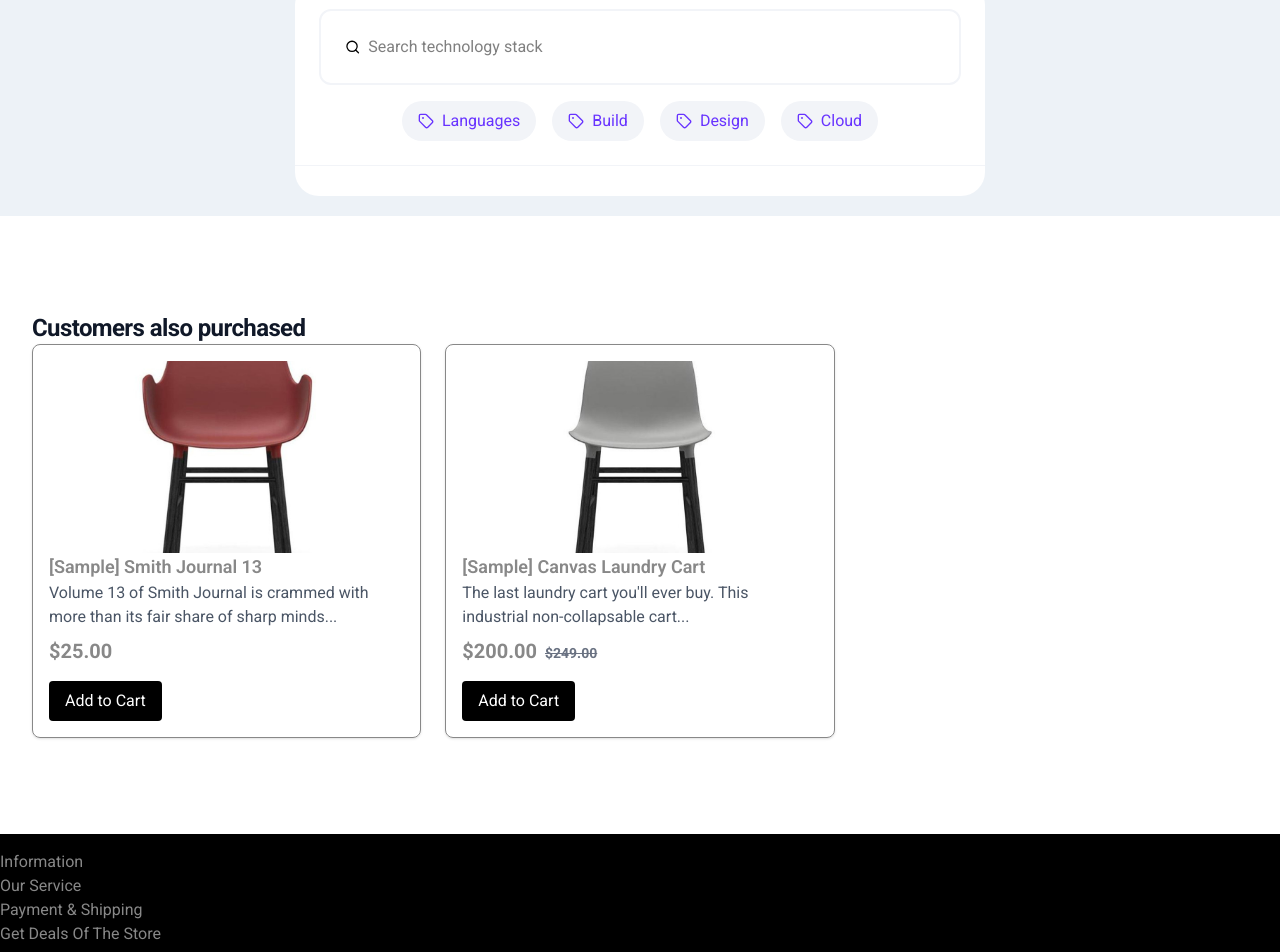
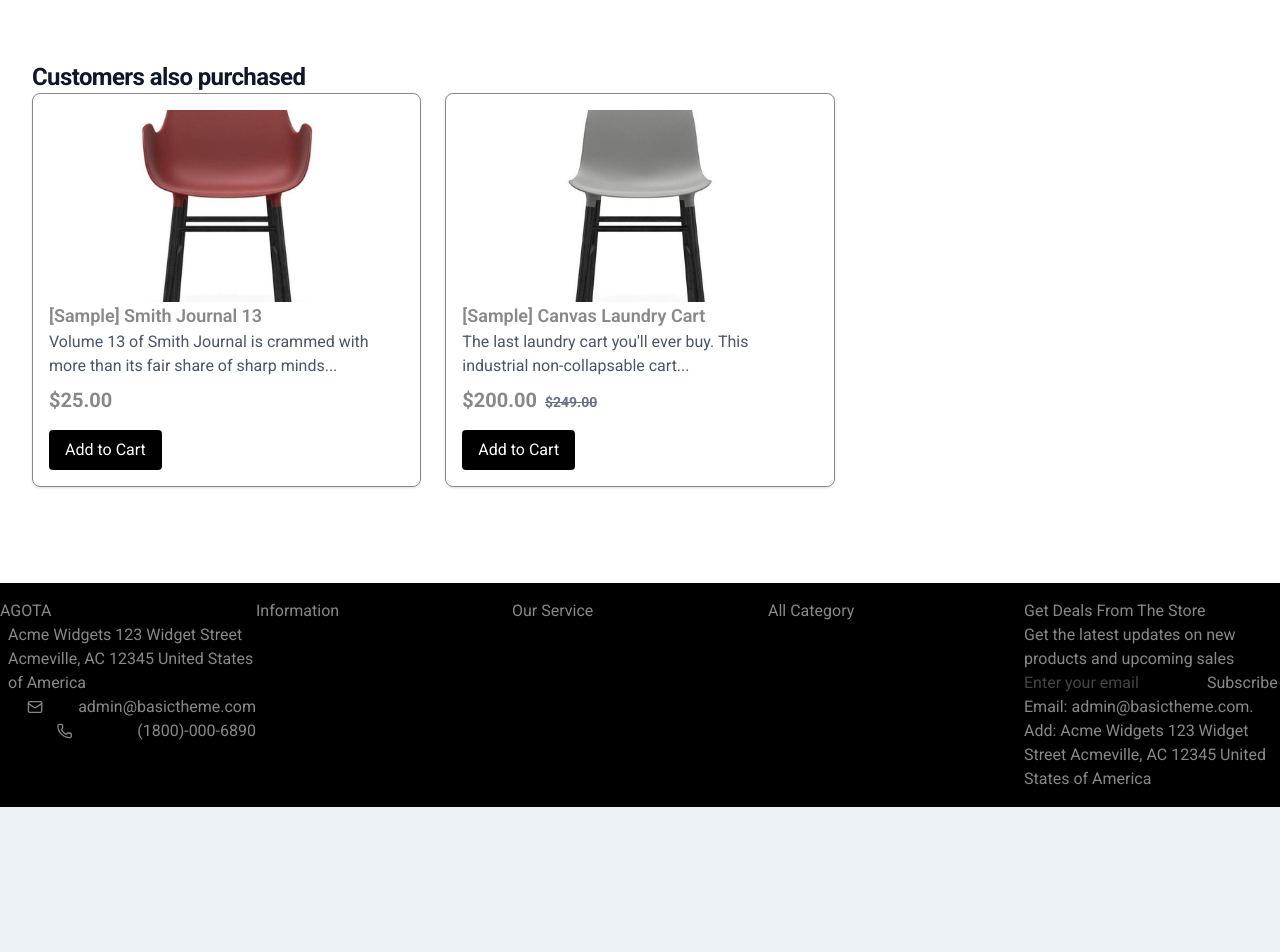
Before and after one commit to mrtuvn/shop-furniture, a React (Vite) app: page / in a window 1280 px wide. Shown: the part 814-1766 px from the top of the page. After the commit the page ends 1621 px from the top, so only its background shows below. Built offline with nearby package versions, Linux system fonts and the light colour scheme; no server answers.

Commit message:
Add variables

```diff
--- a/src/components/layout/footer.tsx
+++ b/src/components/layout/footer.tsx
@@ -1,14 +1,46 @@
-import React from "react";
+import { Mail, MapPin, Phone } from "lucide-react";
 
 const Footer = () => {
   return (
     <footer className="footer bg-black" role="contentinfo">
       <div className="footer__top container mx-auto py-4">
-        <div className="grid">
+        <div className="grid md:grid-cols-5 gr">
+          <div className="grid__item">
+            AGOTA
+            <div>
+              <address>
+                <p className="flex grow items-center gap-2">
+                  <MapPin className="w-4 h-4 flex-1 " />
+                  {import.meta.env.VITE_SHOP_ADDRESS}
+                </p>
+              </address>
+              <address>
+                <p className="flex items-center gap-2">
+                  <Mail className="w-4 h-4 flex-1 " />
+                  {import.meta.env.VITE_SHOP_EMAIL}
+                </p>
+              </address>
+              <address>
+                <p className="flex items-center gap-2">
+                  <Phone className="w-4 h-4 flex-1 " />
+                  {import.meta.env.VITE_SHOP_PHONE}
+                </p>
+              </address>
+            </div>
+          </div>
           <div className="grid__item">Information</div>
           <div className="grid__item">Our Service</div>
-          <div className="grid__item">Payment & Shipping</div>
-          <div className="grid__item">Get Deals Of The Store</div>
+          <div className="grid__item">All Category</div>
+          <div className="grid__item">
+            Get Deals From The Store
+            <p>Get the latest updates on new products and upcoming sales</p>
+            <form className="subscribe-form">
+              <input type="email" placeholder="Enter your email" />
+              <button type="submit">Subscribe</button>
+            </form>
+            <p>Email: admin@basictheme.com.</p>
+            <p>Add: {import.meta.env.VITE_SHOP_ADDRESS}</p>
+          </div>
         </div>
       </div>
     </footer>
--- a/src/components/slider/HeroSlider.tsx
+++ b/src/components/slider/HeroSlider.tsx
@@ -87,7 +87,8 @@ const HeroSlider = () => {
           <div className="slider-item relative" key={item.id}>
             <img src={item.image} alt={item.title} />
             <div className="slider-item-content text-left absolute top-0 left-0 w-[50%] h-full md:gap-10">
-              <div className="flex flex-col gap-5 slider-item-content-inner text-left transform-none text-white  w-[80%]">
+              <div className="flex flex-col gap-5 slider-item-content-inner items-center justify-center h-full  transform-none text-white  w-[80%]">
+                <div className="text-left flex flex-col gap-6">
                   <h3 className="slider-title text-3xl text-white animate-slowSlideShowText duration-2000 text-4xl font-bold">
                     {item.title}
                   </h3>
@@ -103,6 +104,7 @@ const HeroSlider = () => {
                 </div>
               </div>
             </div>
+          </div>
         ))}
       </Slider>
     </div>
--- a/src/pages/homepage/homepage.tsx
+++ b/src/pages/homepage/homepage.tsx
@@ -1,21 +1,13 @@
-import { useTranslation } from "react-i18next";
-
-import { products } from "@/data/products";
 import ProductGrid from "@/components/product/product-grid";
 import HeroSlider from "@/components/slider/HeroSlider";
-import TechStacksComponent from "@/components/tech-stack/tech-stacks-comp";
+import { products } from "@/data/products";
 const Homepage: React.FC = () => {
   return (
     <>
-      {/* <div>
-        <img src="/assets/img/high-resolution.webp" alt="Wild" width="100%" />
-      </div> */}
       <div>
         <HeroSlider />
       </div>
-      <div>
-        <TechStacksComponent />
-      </div>
+
       <div className="container mx-auto flex flex-col">
         <div className="bg-white">
           <div className="mx-auto max-w-2xl px-4 py-16 sm:px-6 sm:py-24 lg:max-w-7xl lg:px-8">
```
Also changed, not shown: 1 other file (tests, documents, lock files or other folders). Lines whose indentation alone changed are shown as unchanged.
